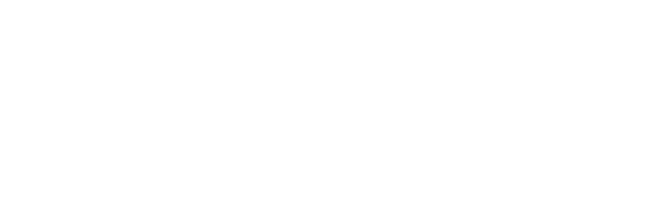
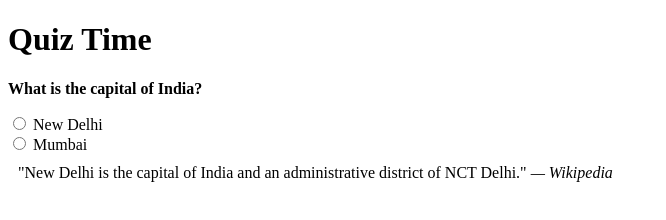
Before and after one commit to acciojob/trivia-Yash708262, a website: page main.html in a window 1280 px wide. Shown: the whole page, without its empty margins (0-666 px from the left). Drawn offline with Linux system fonts and the light colour scheme.

Commit message:
created a submission

```diff
--- a/main.html
+++ b/main.html
@@ -8,6 +8,26 @@
 
 <body>
 	<!-- the entire body must be written by student -->
+	 <h1>Quiz Time</h1>
+
+    <!-- Quiz Question -->
+    <form>
+        <p><strong>What is the capital of India?</strong></p>
+        <label>
+            <input type="radio" name="capital" value="new-delhi"> New Delhi
+        </label><br>
+        <label>
+            <input type="radio" name="capital" value="mumbai"> Mumbai
+        </label>
+    </form>
+
+    <!-- Quotation with Styling -->
+    <blockquote>
+        "New Delhi is the capital of India and an administrative district of NCT Delhi."
+        <cite> — Wikipedia</cite>
+    </blockquote>
+
+
     <script type="text/javascript" src="./script.js">
 </script>
 
--- a/styles.css
+++ b/styles.css
@@ -1,2 +1,7 @@
 
 /* Your CSS Code here. */
+/* Styling the blockquote */
+blockquote {
+    max-width: 600px;
+    margin: 10px;
+    padding:
```
